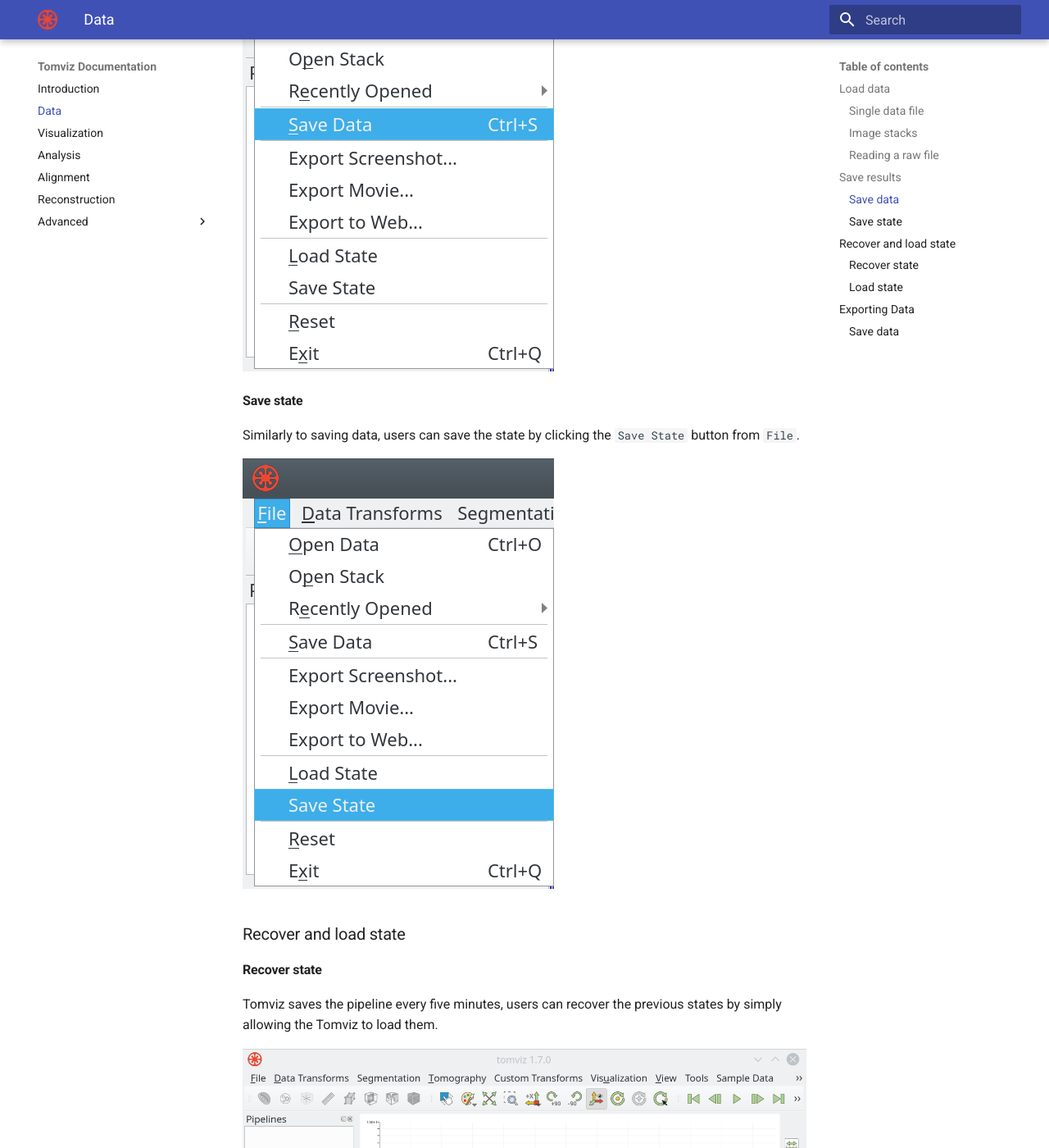
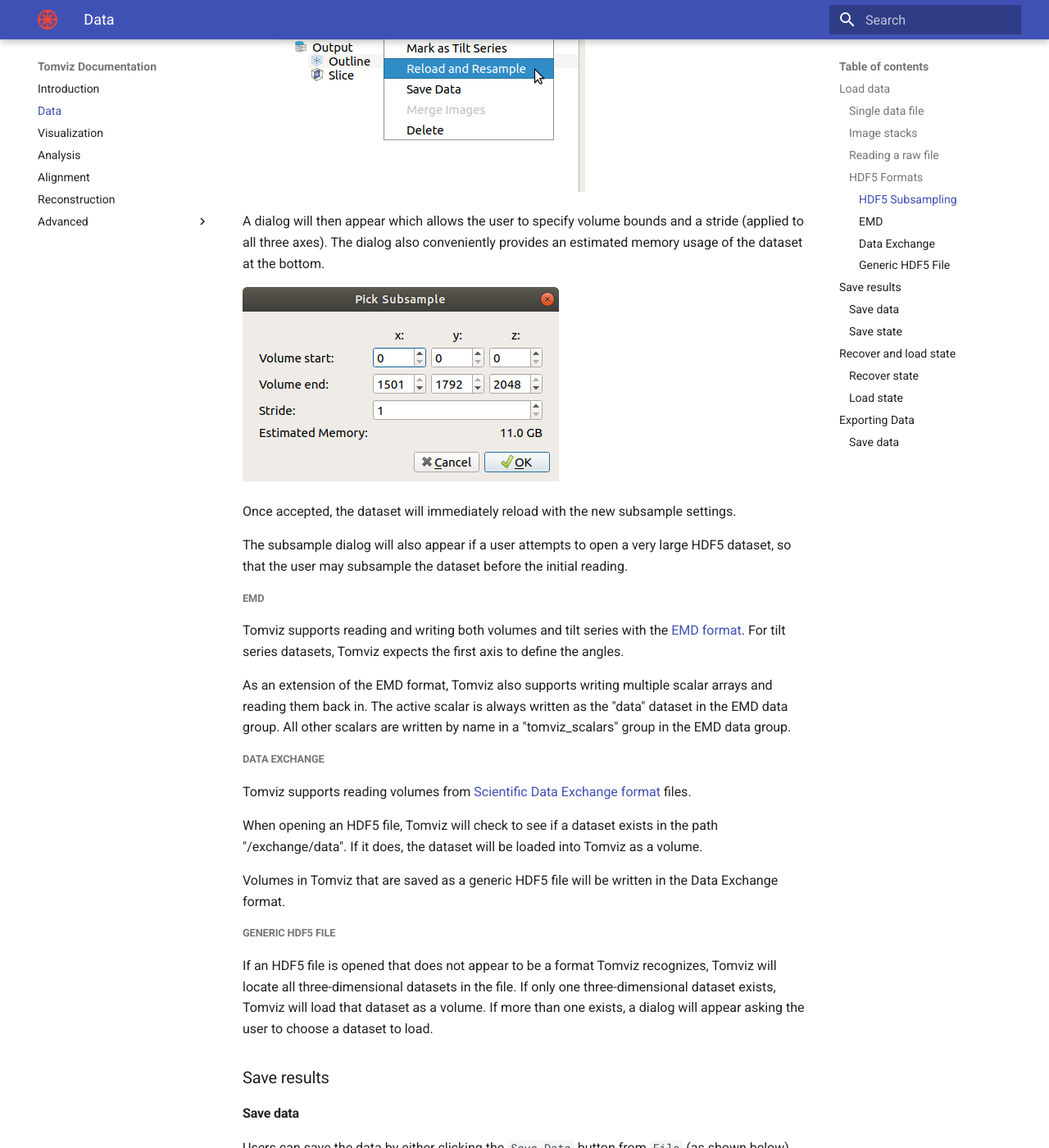
Before and after one commit to OpenChemistry/tomvizdocs, an MkDocs documentation site: the page built from docs/data.md, in a window 1280 px wide and 1400 px high, scrolled down 3125 px. Shown: the whole window at 82% size. Built offline with MkDocs 1.6.1 and Material for MkDocs 9.7.7, drawn with Linux system fonts in a browser that asks for light colours; some of the changed text lies outside the part shown.

Commit message:
Added info for reading/writing HDF5 formats
This adds information about subsampling when reading in HDF5
formats. It also adds some information about how Tomviz reads/writes
the EMD format, Data Exchange format, and generic HDF5 formats.

Signed-off-by: Patrick Avery <patrick.avery@kitware.com>

```diff
--- a/docs/data.md
+++ b/docs/data.md
@@ -31,6 +31,63 @@
 Users can also choose to read raw files by defining data dimensions, type, endianness, and etc, as indicated below.
 
 ![Open data](img/raw_reader.png)
+
+#### HDF5 Formats
+
+##### HDF5 Subsampling
+Tomviz utilizes the
+[hyperslab selection](https://support.hdfgroup.org/HDF5/Tutor/select.html)
+features of HDF5, so that HDF5 files may be read with subsampling.
+
+After opening any kind of HDF5 file (includes EMD, Data Exchange, or
+any generic HDF5 file), the data may be reloaded and resampled by
+right-clicking the original dataset in the pipeline and selecting
+"Reload and Resample", as shown below.
+
+![Reload and Resample Context Menu](img/resample_context_menu.png)
+
+A dialog will then appear which allows the user to specify volume
+bounds and a stride (applied to all three axes). The dialog
+also conveniently provides an estimated memory usage of the dataset
+at the bottom.
+
+![HDF5 Subsample Dialog](img/hdf5_subsample_dialog.png)
+
+Once accepted, the dataset will immediately reload with the new
+subsample settings.
+
+The subsample dialog will also appear if a user attempts to open a
+very large HDF5 dataset, so that the user may subsample the dataset
+before the initial reading.
+
+##### EMD
+Tomviz supports reading and writing both volumes and tilt series with
+the [EMD format](https://emdatasets.com/format/). For tilt series
+datasets, Tomviz expects the first axis to define the angles.
+
+As an extension of the EMD format, Tomviz also supports writing multiple
+scalar arrays and reading them back in. The active scalar is always
+written as the "data" dataset in the EMD data group. All other scalars
+are written by name in a "tomviz\_scalars" group in the EMD data group.
+
+##### Data Exchange
+Tomviz supports reading volumes from
+[Scientific Data Exchange format](https://doi.org/10.1107/S160057751401604X)
+files.
+
+When opening an HDF5 file, Tomviz will check to see if a dataset
+exists in the path "/exchange/data". If it does, the dataset will
+be loaded into Tomviz as a volume.
+
+Volumes in Tomviz that are saved as a generic HDF5 file will be written
+in the Data Exchange format.
+
+##### Generic HDF5 File
+If an HDF5 file is opened that does not appear to be a format Tomviz
+recognizes, Tomviz will locate all three-dimensional datasets in the
+file. If only one three-dimensional dataset exists, Tomviz will load
+that dataset as a volume. If more than one exists, a dialog will appear
+asking the user to choose a dataset to load.
 
 ### Save results
 
```
Also changed, not shown: docs/img/hdf5_subsample_dialog.png (added), docs/img/resample_context_menu.png (added).
